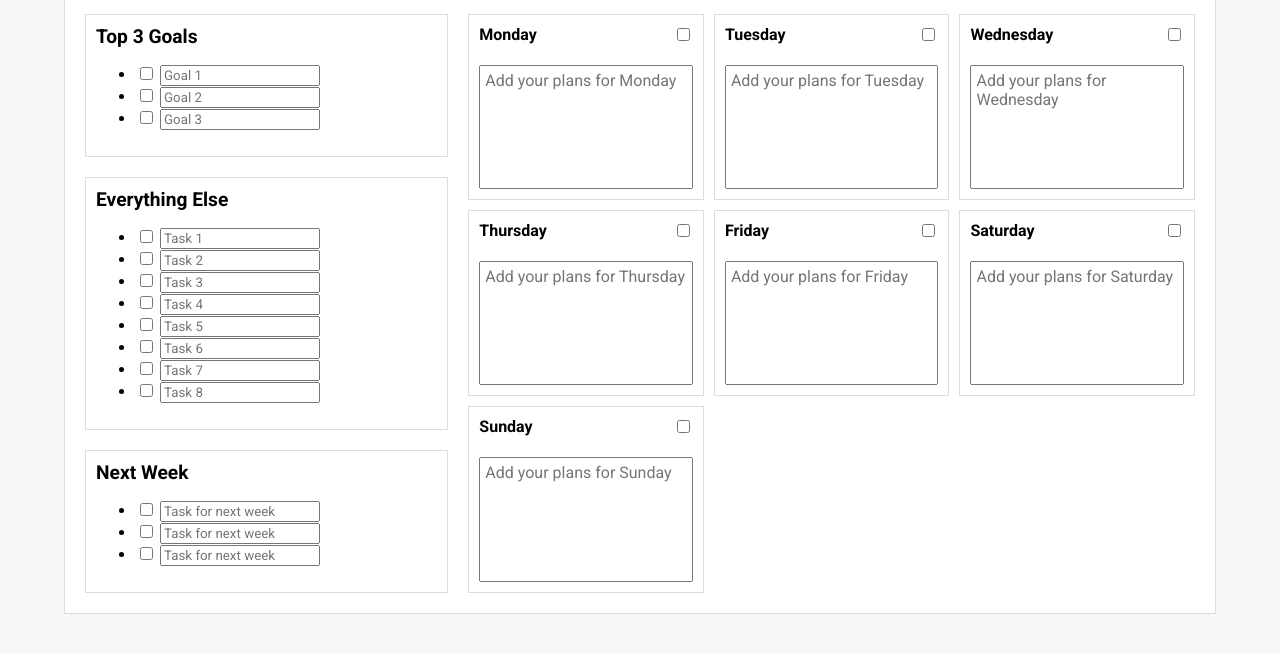
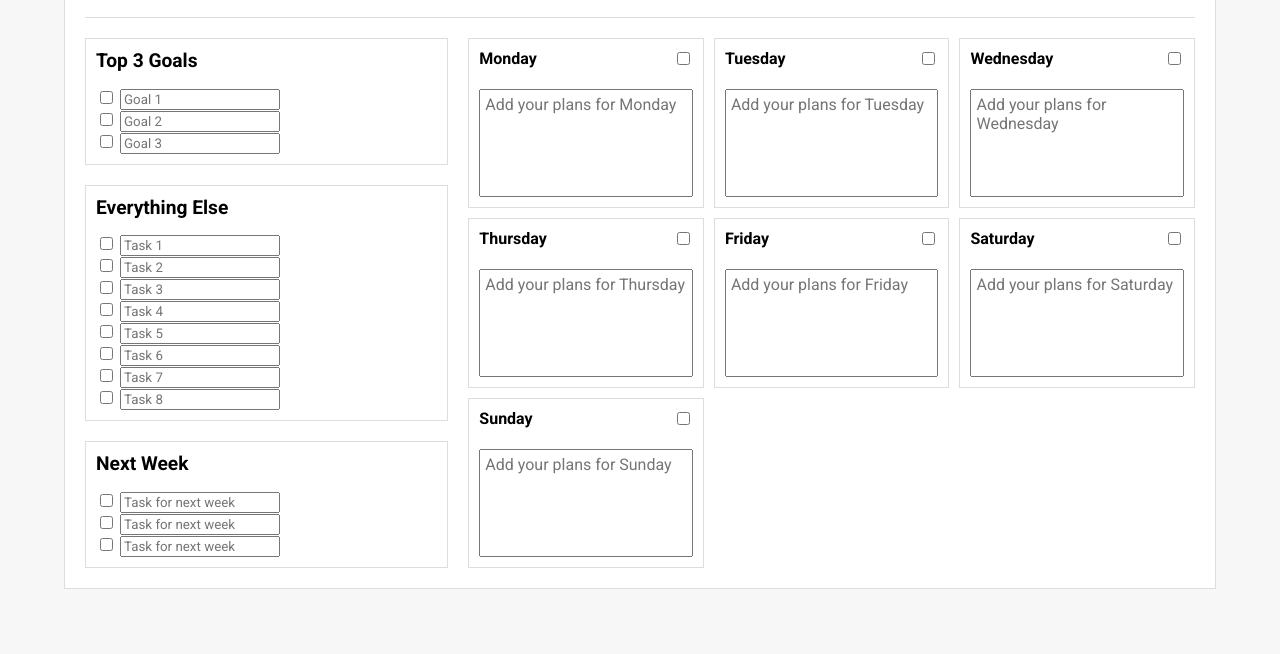
Before and after one commit to EnterAUsernameIsNotAvalible/Planer, a plain HTML site: page index.html in a window 1280 px wide. Shown: the part 146-800 px from the top of the page. Drawn offline with Linux system fonts and the light colour scheme.

Commit message:
Update index.html

```diff
--- a/index.html
+++ b/index.html
@@ -26,44 +26,36 @@
             </div>
         </div>
 
-
         <div class="main-content">
-
             <div class="single-column">
                 <div class="goals">
                     <h2>Top 3 Goals</h2>
-                    <ul class="checklist">
-                        <li><input type="checkbox"> <input type="text" placeholder="Goal 1"></li>
-                        <li><input type="checkbox"> <input type="text" placeholder="Goal 2"></li>
-                        <li><input type="checkbox"> <input type="text" placeholder="Goal 3"></li>
-                    </ul>
+                    <div class="task-item"><input type="checkbox"> <input type="text" placeholder="Goal 1"></div>
+                    <div class="task-item"><input type="checkbox"> <input type="text" placeholder="Goal 2"></div>
+                    <div class="task-item"><input type="checkbox"> <input type="text" placeholder="Goal 3"></div>
                 </div>
 
                 <div class="todo">
                     <h2>Everything Else</h2>
-                    <ul class="checklist">
-                        <li><input type="checkbox"> <input type="text" placeholder="Task 1"></li>
-                        <li><input type="checkbox"> <input type="text" placeholder="Task 2"></li>
-                        <li><input type="checkbox"> <input type="text" placeholder="Task 3"></li>
-                        <li><input type="checkbox"> <input type="text" placeholder="Task 4"></li>
-                        <li><input type="checkbox"> <input type="text" placeholder="Task 5"></li>
-                        <li><input type="checkbox"> <input type="text" placeholder="Task 6"></li>
-                        <li><input type="checkbox"> <input type="text" placeholder="Task 7"></li>
-                        <li><input type="checkbox"> <input type="text" placeholder="Task 8"></li>
-                    </ul>
+                    <div class="task-item"><input type="checkbox"> <input type="text" placeholder="Task 1"></div>
+                    <div class="task-item"><input type="checkbox"> <input type="text" placeholder="Task 2"></div>
+                    <div class="task-item"><input type="checkbox"> <input type="text" placeholder="Task 3"></div>
+                    <div class="task-item"><input type="checkbox"> <input type="text" placeholder="Task 4"></div>
+                    <div class="task-item"><input type="checkbox"> <input type="text" placeholder="Task 5"></div>
+                    <div class="task-item"><input type="checkbox"> <input type="text" placeholder="Task 6"></div>
+                    <div class="task-item"><input type="checkbox"> <input type="text" placeholder="Task 7"></div>
+                    <div class="task-item"><input type="checkbox"> <input type="text" placeholder="Task 8"></div>
                 </div>
 
                 <div class="next-week">
                     <h2>Next Week</h2>
-                    <ul class="checklist">
-                        <li><input type="checkbox"> <input type="text" placeholder="Task for next week"></li>
-                        <li><input type="checkbox"> <input type="text" placeholder="Task for next week"></li>
-                        <li><input type="checkbox"> <input type="text" placeholder="Task for next week"></li>
-                    </ul>
+                    <div class="task-item"><input type="checkbox"> <input type="text" placeholder="Task for next week"></div>
+                    <div class="task-item"><input type="checkbox"> <input type="text" placeholder="Task for next week"></div>
+                    <div class="task-item"><input type="checkbox"> <input type="text" placeholder="Task for next week"></div>
                 </div>
             </div>
 
-
+            <!-- Таблиця днів тижня -->
             <div class="week-table">
                 <div class="day">
                     <h3>Monday <input type="checkbox"></h3>
```
